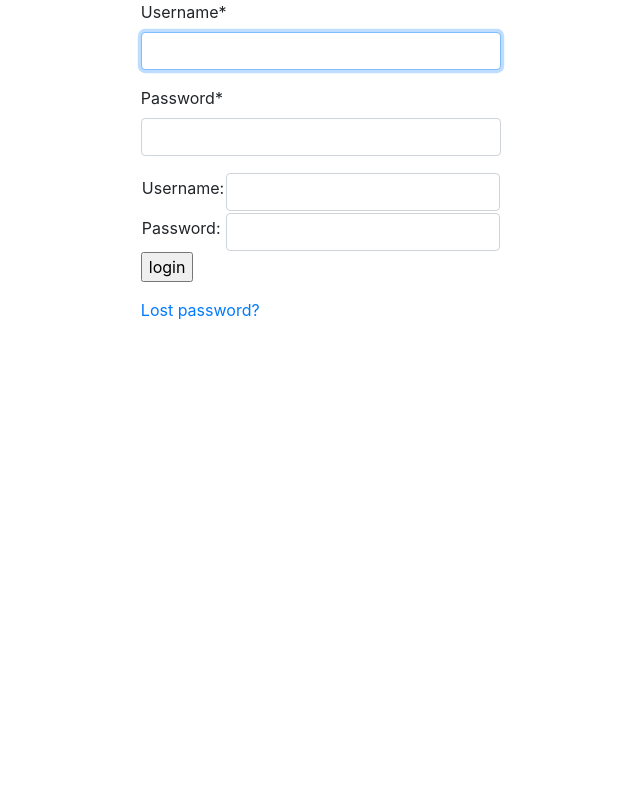
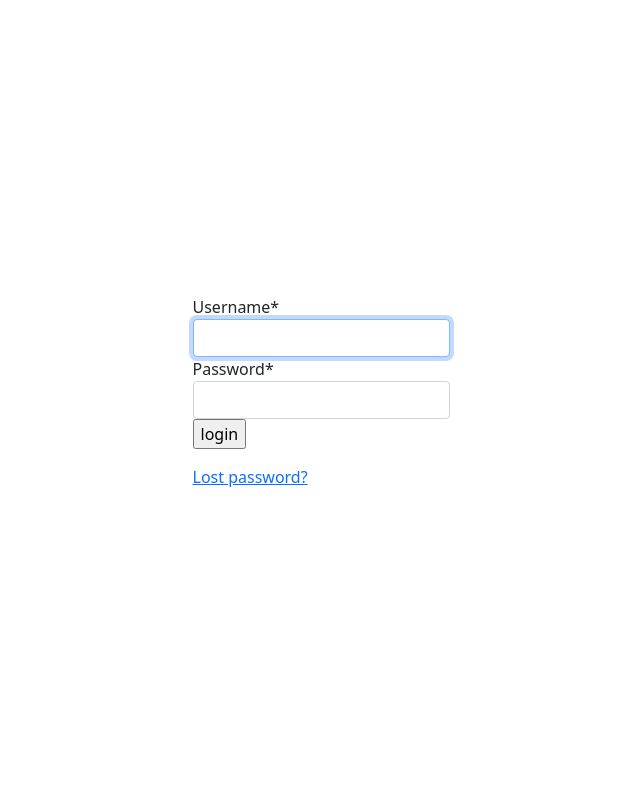
Before and after one commit to openta-development/openta-management, a Django app: page /login/ in a window 1280 px wide. Shown: the whole page, without its empty margins (319-959 px from the left). Run offline with Django 4.2, Linux system fonts and the light colour scheme; some libraries are stand-ins or nearby versions.

Commit message:
Add login and bootstrap5

```diff
--- a/servermanager/servermanager/settings.py
+++ b/servermanager/servermanager/settings.py
@@ -152,6 +152,6 @@ STATIC_ROOT = os.path.join(BASE_DIR, "deploystatic")
 ALLOWED_HOSTS = ['*']
 #STATICFILES_STORAGE = 'django.contrib.staticfiles.storage.ManifestStaticFilesStorage'
 AUTH_USER_MODEL = "accounts.CustomUser"
-LOGIN_URL = "login"
-LOGIN_REDIRECT_URL = "/admin/"
+LOGIN_REDIRECT_URL = "/"
+LOGIN_URL = "/login/"
 CRISPY_TEMPLATE_PACK = 'bootstrap4'
--- a/servermanager/servermanager/urls.py
+++ b/servermanager/servermanager/urls.py
@@ -29,7 +29,7 @@ urlpatterns = [
     re_path(r'^login/?$', auth_views.LoginView.as_view(template_name='registration/login.html')),
     re_path(r'^logout/?$', auth_views.LogoutView.as_view(template_name='registration/login.html')),
     re_path(r'^accounts/login/?$', auth_views.LoginView.as_view(template_name='registration/login.html')),
-    re_path(r'^accounts/', include('django.contrib.auth.urls')),
+    re_path(r'^', include('django.contrib.auth.urls')),
     re_path(r'^$', managerviews.main),
     path('opentasites/', include('opentasites.urls')),
     path("admin/", admin.site.urls),
--- a/servermanager/servermanager/views.py
+++ b/servermanager/servermanager/views.py
@@ -1,9 +1,11 @@
 from django.shortcuts import render, redirect
 from django.contrib.auth import authenticate, login, logout
 from django.conf import settings
+from django.contrib.auth.decorators import login_required, permission_required
 
 from django.http import HttpResponse
 
+@login_required
 def main(request):
     print(f"MAIN ")
     if not request.user.is_authenticated:
--- a/servermanager/templates/base.html
+++ b/servermanager/templates/base.html
@@ -3,22 +3,24 @@
   <meta charset="utf-8">
   <meta name="google" content="notranslate" />
   <meta name="viewport" content="initial-scale=1.0, user-scalable=no" />
-<link rel="stylesheet" href="https://stackpath.bootstrapcdn.com/bootstrap/4.1.3/css/bootstrap.min.css" integrity="sha384-MCw98/SFnGE8fJT3GXwEOngsV7Zt27NXFoaoApmYm81iuXoPkFOJwJ8ERdknLPMO" crossorigin="anonymous">
+  <link href="https://cdn.jsdelivr.net/npm/bootstrap@5.0.2/dist/css/bootstrap.min.css" rel="stylesheet" integrity="sha384-EVSTQN3/azprG1Anm3QDgpJLIm9Nao0Yz1ztcQTwFspd3yD65VohhpuuCOmLASjC" crossorigin="anonymous">
 
   <!-- WARNING: for iOS 7, remove the width=device-width and height=device-height attributes. See https://issues.apache.org/jira/browse/CB-4323 -->
   <meta name="viewport" content="user-scalable=no, initial-scale=1, maximum-scale=1, minimum-scale=1, width=device-width, height=device-height, target-densitydpi=device-dpi" />
   <title>OpenTA-ServerManager</title>
 </head>
 <body>
-	<div class="row justify-content-center">
+<div class="container h-100">
+  <div class="row h-100 justify-content-center align-items-center">
     <div class="col-auto">
         {% block content %}{% endblock %}
     </div></div>
+</div></div>
 {% block javascript %}
   <!-- Bootstrap JavaScript -->
   <script src="https://code.jquery.com/jquery-3.3.1.slim.min.js" integrity="sha384-q8i/X+965DzO0rT7abK41JStQIAqVgRVzpbzo5smXKp4YfRvH+8abtTE1Pi6jizo" crossorigin="anonymous"></script>
   <script src="https://cdnjs.cloudflare.com/ajax/libs/popper.js/1.14.3/umd/popper.min.js" integrity="sha384-ZMP7rVo3mIykV+2+9J3UJ46jBk0WLaUAdn689aCwoqbBJiSnjAK/l8WvCWPIPm49" crossorigin="anonymous"></script>
-  <script src="https://stackpath.bootstrapcdn.com/bootstrap/4.1.3/js/bootstrap.min.js" integrity="sha384-ChfqqxuZUCnJSK3+MXmPNIyE6ZbWh2IMqE241rYiqJxyMiZ6OW/JmZQ5stwEULTy" crossorigin="anonymous"></script>
+  <script src="https://cdn.jsdelivr.net/npm/bootstrap@5.0.2/dist/js/bootstrap.bundle.min.js" integrity="sha384-MrcW6ZMFYlzcLA8Nl+NtUVF0sA7MsXsP1UyJoMp4YLEuNSfAP+JcXn/tWtIaxVXM" crossorigin="anonymous"></script>
 
   <!-- 3rd party JavaScript -->
 
@@ -26,6 +28,5 @@
 
   {% endblock javascript %}
 
-
 </body>
 </html>
--- a/servermanager/templates/registration/login.html
+++ b/servermanager/templates/registration/login.html
@@ -19,16 +19,6 @@
 <form method="post" action="{% url 'login' %}">
 {{ form|crispy }}
 {% csrf_token %}
-<table>
-<tr>
-    <td>{{ form.username.label_tag }}</td>
-    <td>{{ form.username }}</td>
-</tr>
-<tr>
-    <td>{{ form.password.label_tag }}</td>
-    <td>{{ form.password }}</td>
-</tr>
-</table>
 
 <input type="submit" value="login">
 <input type="hidden" name="next" value="{{ next }}">
```
